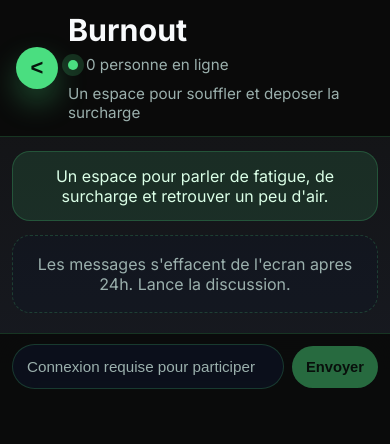
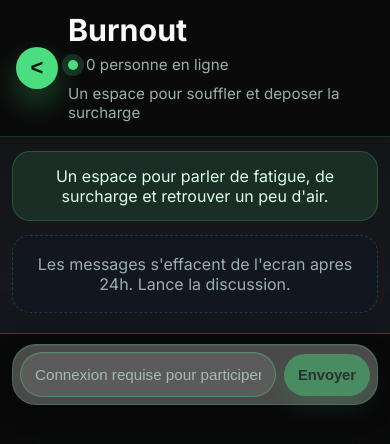
Before and after one commit to suphileericka-dotcom/projet, a React (Vite) app in the folder frontend/: page /chat/burnout in a window 390 px wide. Shown: the top 444 px of the page. Built offline with nearby package versions, Linux system fonts and the light colour scheme; no server answers.

Commit message:
Renforce la visibilite du composeur chat

```diff
--- a/frontend/src/style/groupChat.css
+++ b/frontend/src/style/groupChat.css
@@ -311,12 +311,13 @@
 
 .group-chat__footer {
   padding: 14px 24px calc(16px + env(safe-area-inset-bottom));
-  background: var(--chat-panel);
-  border-top: 1px solid var(--chat-panel-border);
+  background: color-mix(in srgb, var(--chat-panel) 92%, black 8%);
+  border-top: 1px solid color-mix(in srgb, var(--chat-accent) 18%, var(--chat-panel-border));
   backdrop-filter: blur(18px);
   position: sticky;
   bottom: 0;
   z-index: 15;
+  box-shadow: 0 -18px 40px rgba(2, 6, 23, 0.22);
 }
 
 .group-chat__editing {
@@ -343,6 +344,13 @@
   display: flex;
   align-items: center;
   gap: 12px;
+  padding: 8px;
+  border-radius: 28px;
+  background: color-mix(in srgb, var(--chat-panel) 74%, white 26%);
+  border: 1px solid color-mix(in srgb, var(--chat-accent) 24%, transparent);
+  box-shadow:
+    0 10px 24px rgba(2, 6, 23, 0.18),
+    inset 0 1px 0 rgba(255, 255, 255, 0.08);
 }
 
 .group-chat__composer input {
@@ -350,14 +358,15 @@
   min-width: 0;
   padding: 15px 18px;
   border-radius: 999px;
-  border: 1px solid var(--chat-panel-border);
-  background: rgba(15, 23, 42, 0.56);
+  border: 1px solid color-mix(in srgb, var(--chat-accent) 22%, var(--chat-panel-border));
+  background: color-mix(in srgb, var(--chat-panel) 68%, white 32%);
   color: var(--chat-text);
   font-size: 1rem;
+  box-shadow: inset 0 1px 0 rgba(255, 255, 255, 0.06);
 }
 
 .group-chat__composer input::placeholder {
-  color: var(--chat-muted);
+  color: color-mix(in srgb, var(--chat-muted) 88%, var(--chat-text) 12%);
 }
 
 .group-chat__composer input:focus {
@@ -374,6 +383,7 @@
   font-weight: 700;
   cursor: pointer;
   min-width: 108px;
+  box-shadow: 0 10px 24px color-mix(in srgb, var(--chat-accent) 28%, transparent);
 }
 
 .group-chat__send:disabled {
@@ -486,6 +496,7 @@
 
   .group-chat__footer {
     padding: 10px 12px calc(12px + env(safe-area-inset-bottom));
+    box-shadow: 0 -14px 28px rgba(2, 6, 23, 0.2);
   }
 
   .group-chat__editing {
@@ -496,6 +507,8 @@
   .group-chat__composer {
     align-items: center;
     gap: 8px;
+    padding: 7px;
+    border-radius: 24px;
   }
 
   .group-chat__composer input {
```
